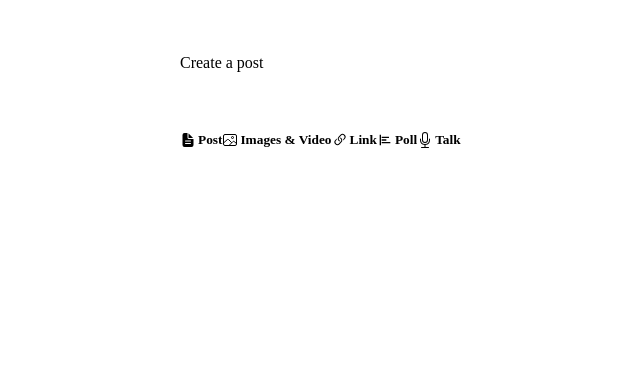
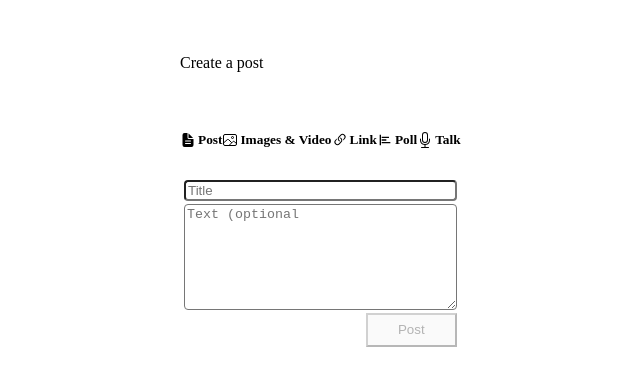
Before and after one commit to colson0804/reddit-clone, a Next.js app: page /r/1/submit in a window 1280 px wide. Shown: the top 386 px of the page, without its empty margins (30-670 px from the left). Built offline with nearby package versions, Linux system fonts and the light colour scheme.

Commit message:
New post text input ui

```diff
--- a/src/components/Posts/NewPostForm.tsx
+++ b/src/components/Posts/NewPostForm.tsx
@@ -5,10 +5,11 @@
 import { BsLink45Deg, BsMic } from "react-icons/bs";
 import { AiFillCloseCircle } from "react-icons/ai";
 import TabItem from "./TabItem";
+import TextInputs from "./PostForm/TextInputs";
 
 type NewPostFormProps = {};
 
-const formTabs = [
+const formTabs: TabItem[] = [
   {
     title: "Post",
     icon: IoDocumentText,
@@ -38,6 +39,23 @@
 
 const NewPostForm: React.FC<NewPostFormProps> = () => {
   const [selectedTab, setSelectedTab] = useState(formTabs[0].title);
+  const [textInputs, setTextInputs] = useState({ title: "", body: "" });
+  const [selectedFile, setSelectedFile] = useState<string>("");
+  const [loading, setLoading] = useState(false);
+
+  const handleCreatePost = async () => {};
+
+  const onSelectImage = () => {};
+
+  const onTextChange = (
+    event: React.ChangeEvent<HTMLInputElement | HTMLTextAreaElement>
+  ) => {
+    const { name, value } = event.target;
+    setTextInputs((prev) => ({
+      ...prev,
+      [name]: value,
+    }));
+  };
 
   return (
     <Flex direction="column" bg="white" borderRadius={4} mt={2}>
@@ -50,6 +68,16 @@
           />
         ))}
       </Flex>
+      <Flex p={4}>
+        {selectedTab === "Post" && (
+          <TextInputs
+            textInputs={textInputs}
+            handleCreatePost={handleCreatePost}
+            onChange={onTextChange}
+            loading={loading}
+          />
+        )}
+      </Flex>
     </Flex>
   );
 };
--- /dev/null
+++ b/src/components/Posts/PostForm/TextInputs.tsx
@@ -0,0 +1,71 @@
+import { Button, Flex, Input, Stack, Textarea } from "@chakra-ui/react";
+import React from "react";
+
+type TextInputsProps = {
+  textInputs: {
+    title: string;
+    body: string;
+  };
+  onChange: (
+    event: React.ChangeEvent<HTMLInputElement | HTMLTextAreaElement>
+  ) => void;
+  handleCreatePost: () => void;
+  loading: boolean;
+};
+
+const TextInputs: React.FC<TextInputsProps> = ({
+  textInputs,
+  onChange,
+  handleCreatePost,
+  loading,
+}) => {
+  return (
+    <Stack spacing={3} width="100%">
+      <Input
+        name="title"
+        value={textInputs.title}
+        //   value={}
+        onChange={onChange}
+        fontSize="10pt"
+        borderRadius={4}
+        placeholder="Title"
+        _placeholder={{ color: "gray.500" }}
+        _focus={{
+          outline: "none",
+          bg: "white",
+          border: "1px solid",
+          borderColor: "black",
+        }}
+      />
+      <Textarea
+        name="body"
+        value={textInputs.body}
+        //   value={}
+        onChange={onChange}
+        fontSize="10pt"
+        borderRadius={4}
+        height="100px"
+        placeholder="Text (optional"
+        _placeholder={{ color: "gray.500" }}
+        _focus={{
+          outline: "none",
+          bg: "white",
+          border: "1px solid",
+          borderColor: "black",
+        }}
+      />
+      <Flex justify="flex-end">
+        <Button
+          height="34px"
+          padding="0px 30px"
+          isDisabled={!textInputs.title}
+          isLoading={loading}
+          onClick={handleCreatePost}
+        >
+          Post
+        </Button>
+      </Flex>
+    </Stack>
+  );
+};
+export default TextInputs;
```
